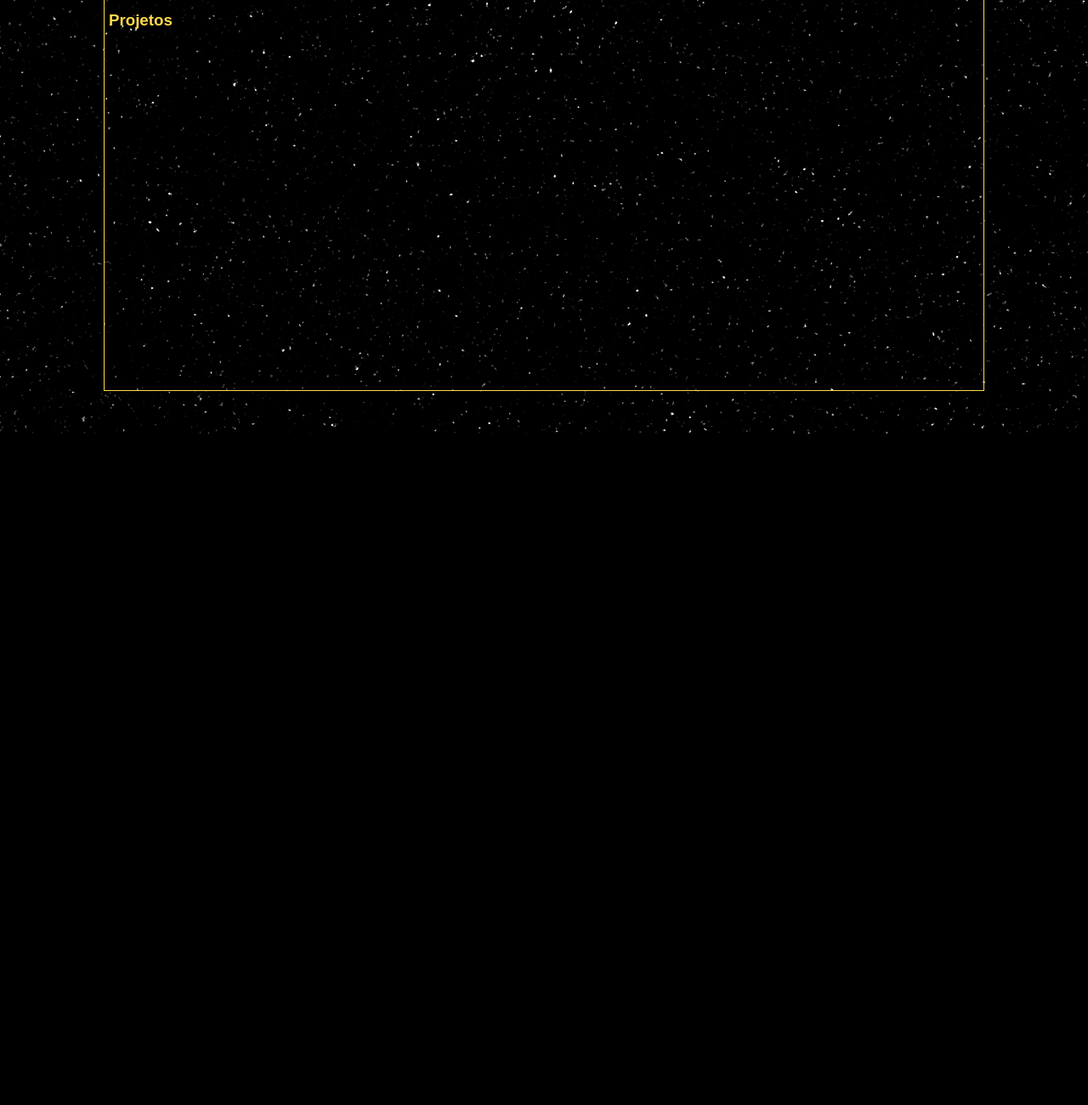
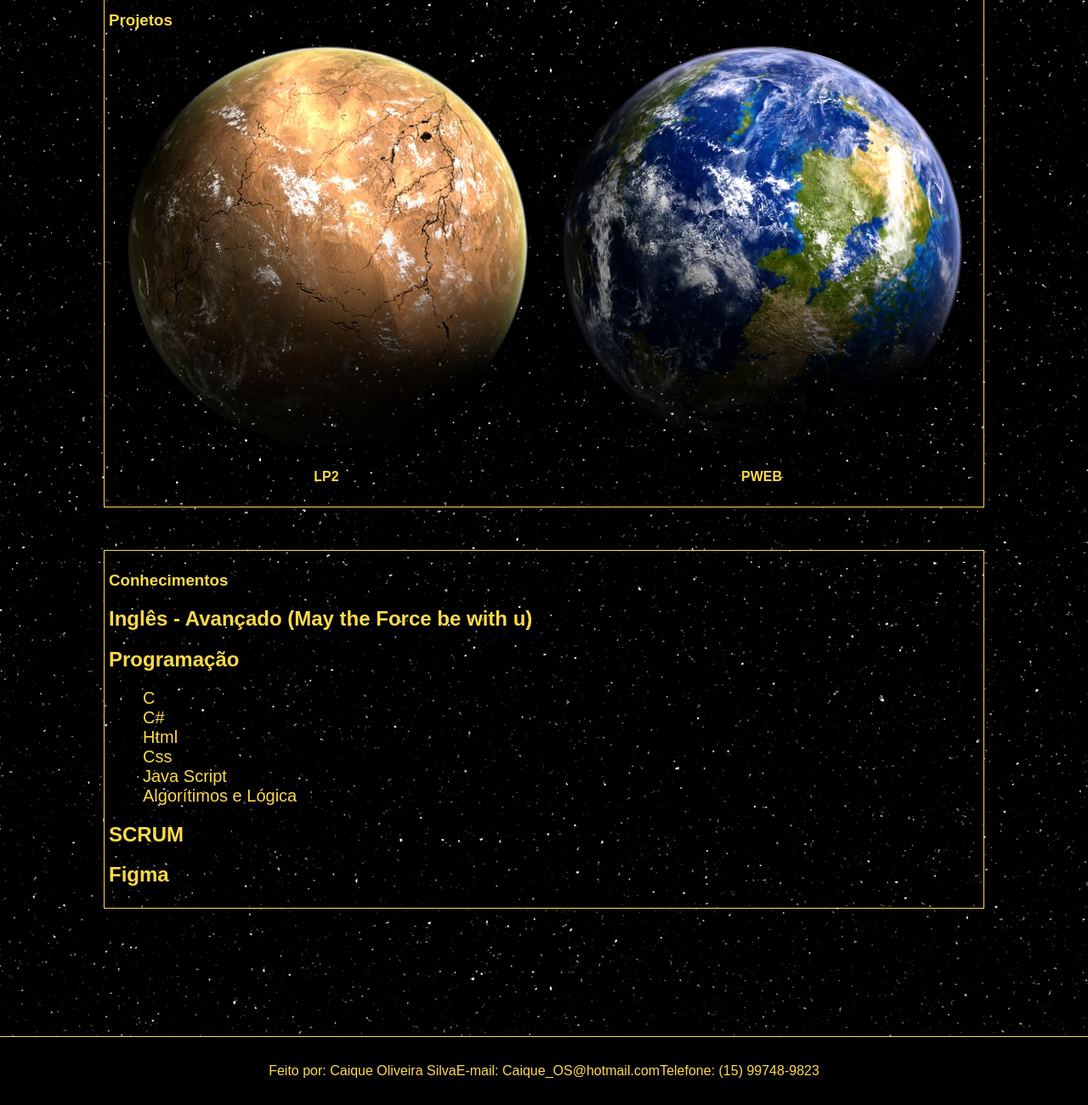
Before and after one commit to CaiqueOS/PWEB, a plain HTML site: page Portfolio/portfolio/index.html in a window 1280 px wide. Shown: the part 3658-4958 px from the top of the page at 85% size. Before the commit the page ends 4168 px from the top, so only its background shows below. Drawn offline with Linux system fonts and the light colour scheme.

Commit message:
Add files via upload

```diff
--- a/Portfolio/inicio/inicio.js
+++ b/Portfolio/inicio/inicio.js
@@ -1,3 +1,5 @@
 function abrirTela(){
     window.location.assign("../portfolio/index.html");
 }
+
+console.log("Clique na tela");
--- a/Portfolio/portfolio/index.html
+++ b/Portfolio/portfolio/index.html
@@ -70,7 +70,6 @@
                         </ul>
                     </div>
                 </div>
-
             </div>
 
             <div class="sessao">
@@ -98,19 +97,64 @@
                 </article>
             </div>
 
-	    <div class="sessao">
+            <div class="sessao">
                 <h3>Projetos</h3>
                 <div class="projeto">
                     <div>
-                        <img src='../img/tatooine.png' alt="Tatooine" onclick="abrirLp2()">
+                        <a href="https://github.com/CaiqueOS/LP2" target="_blank">
+                            <img src='../img/tatooine.png' alt="Tatooine">
+                            <h4>LP2</h4>
+                        </a>
+
                     </div>
 
-		    <div>
-                        <img src='../img/alderaan.png' alt="alderaan" onclick="abrirPweb()">
+                    <div>
+                        <a href="http://github.com/CaiqueOS/PWEB" target="_blank">
+                            <img src='../img/alderaan.png' alt="alderaan">
+                            <h4>PWEB</h4>
+                        </a>
+                    </div>
+                </div>
+            </div>
+
+            <div class="sessao">
+                <h3>Conhecimentos</h3>
+                <div class="conhecimentos">
+                    <div>
+                        <dl>
+                            <dt>
+                                <h2>Inglês - Avançado (May the Force be with u)</h2>
+                            </dt>
+
+                            <dt>
+                                <h2>Programação</h2>
+                                <dd>C</dd>
+                                <dd>C#</dd>
+                                <dd>Html</dd>
+                                <dd>Css</dd>
+                                <dd>Java Script</dd>
+                                <dd>Algorítimos e Lógica</dd>
+                            </dt>
+
+                            <dt><h2>SCRUM</h2></dt>
+
+                            <dt><h2>Figma</h2></dt>
+                        </ul>
                     </div>
                 </div>
             </div>
         </section>
+
+        <div id="millennium">
+            <img src="../img/millennium_falcon.png" alt="voltar ao topo" height="90px" width="75px">
+        </div>
+
+        <footer>
+            <p>Feito por: Caique Oliveira Silva</p><br>
+            <p>E-mail: Caique_OS@hotmail.com</p><br>
+            <p>Telefone: (15) 99748-9823</p><br>
+        </footer>
+
     </div>
 
 
--- a/Portfolio/portfolio/script.js
+++ b/Portfolio/portfolio/script.js
@@ -1,12 +1,30 @@
-function abrirPweb(){
-    var win = window.open("https://github.com/CaiqueOS/PWEB", '_blank');
-    win.focus();
+// function abrirPweb(){
+//     var win = window.open("https://github.com/CaiqueOS/PWEB", '_blank');
+//     win.focus();
+// }
+
+// function abrirLp2(){
+//     var win = window.open("https://github.com/CaiqueOS/LP2", '_blank');
+//     win.focus();
+// }
+
+const scroll = document.getElementById("millennium");
+
+function scrollTop() {
+    if (this.scrollY >= 120)
+        scroll.style.visibility = "visible";
+    else
+        scroll.style.visibility = "hidden";
 }
 
-function abrirLp2(){
-    var win = window.open("https://github.com/CaiqueOS/LP2", '_blank');
-    win.focus();
-}
+window.addEventListener('scroll', scrollTop);
+
+scroll.addEventListener("click", () => {
+    window.scroll({
+        top: 0,
+        behavior: 'smooth'
+    });
+});
 
 
 function reveal() {
--- a/Portfolio/portfolio/style.css
+++ b/Portfolio/portfolio/style.css
@@ -130,21 +130,55 @@ article img {
 
 .projeto{
     display: flex;
-    height: 400px;
+    flex-wrap: wrap;
+    /* height: 400px; */
 }
 
 .projeto div{
     height: 100%;
-    width: 50%;
+    min-width: 50%;
     text-align: center;
 }
 
 .projeto div img{
-    height: 100%;
-    opacity: 0;
+    height: 85%;
 }
 
 .projeto div img:hover{
-    opacity: 1;
+    transform: rotate(-120deg);
+    transition: 20s;
     cursor: pointer;
 }
+
+.projeto a{
+    text-decoration: none;
+    color: #feda4a;
+}
+
+#millennium {
+    display: flex;
+    justify-content: center;
+    align-items: center;
+    width: 100px;
+    height: 100px;
+    position: fixed;
+    bottom: 50px;
+    right: 20px;
+    cursor: pointer;
+    visibility: hidden;
+}
+
+.conhecimentos dd{
+    font-size: 20px;
+}
+
+footer{
+    display: flex;
+    align-items: center;
+    justify-content: center;
+    width: 100%;
+    height: 80px;
+    margin-top: 100px;
+    background-color: black;
+    border-top: 1px solid #feda4a;
+}
```
Also changed, not shown: Portfolio/img/millennium_falcon.png (added).
